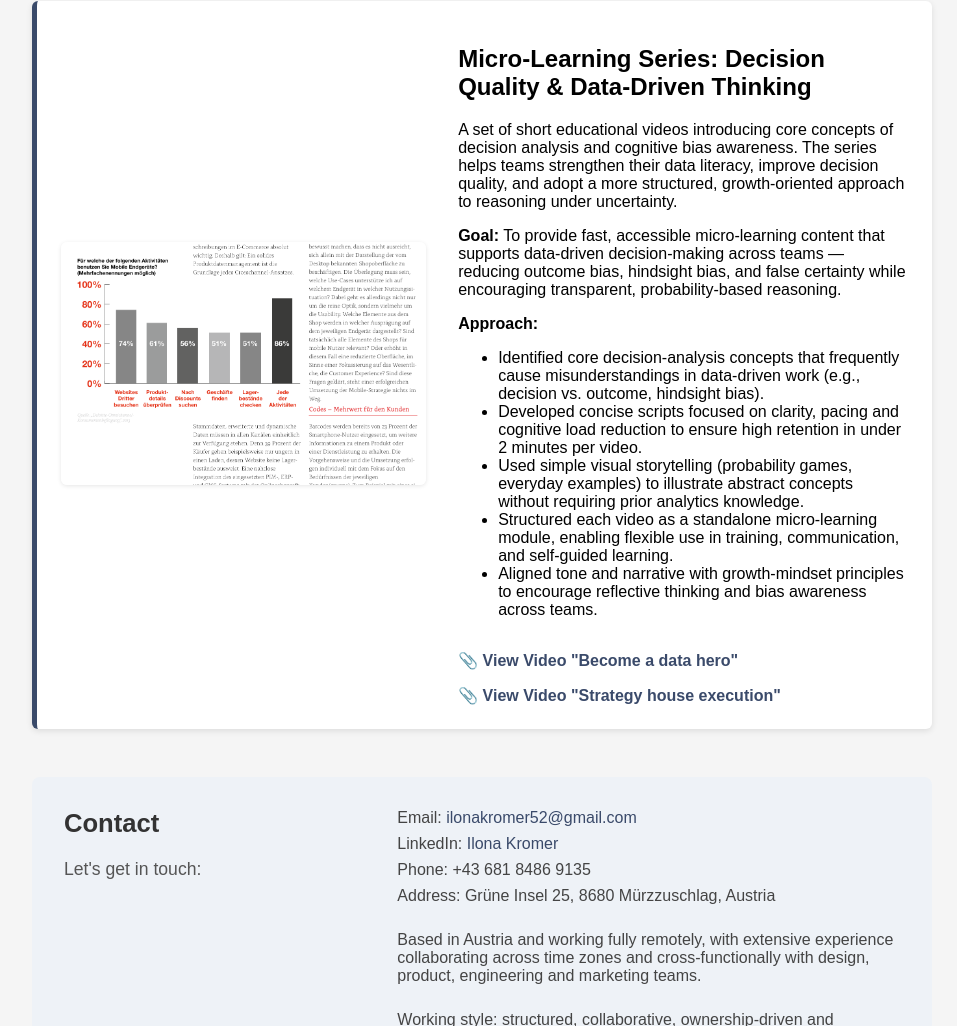
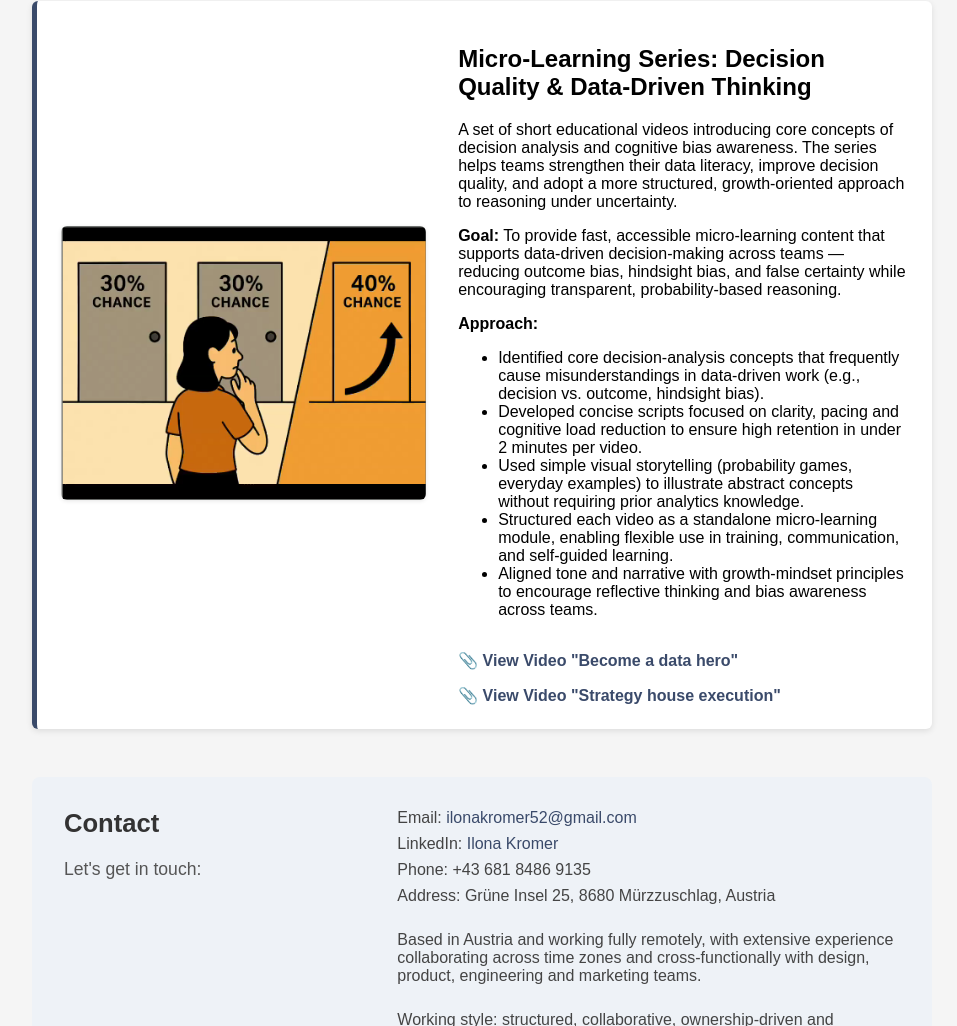
Before and after one commit to kromer52/education-enablement, a website: page projects.html in a window 1280 px wide. Shown: the part 2220-3246 px from the top of the page, without its empty margins (158-1115 px from the left). Drawn offline with Linux system fonts and the light colour scheme.

Commit message:
updated image

```diff
--- a/projects.html
+++ b/projects.html
@@ -94,7 +94,7 @@ How can community‑focused teams use behavioural analytics to understand engage
     <!-- PROJECT 4 -->
     <div class="project-card project-odd">
       <div class="project-image">
-        <img src="oxid-screenshot.PNG" alt="Bar chart showing how often consumers use mobile devices for shopping‑related tasks, with most activities ranging from 51% to 86%.">
+        <img src="decision-video.PNG" alt="Illustration of a woman choosing between three doors: two labeled 30% CHANCE and one highlighted 40% CHANCE.">
       </div>
       <div class="project-info">
         <h2 id="platform-economy">Micro‑Learning Series: Decision Quality & Data‑Driven Thinking</h2>
```
Also changed, not shown: decision-video.PNG (added).
